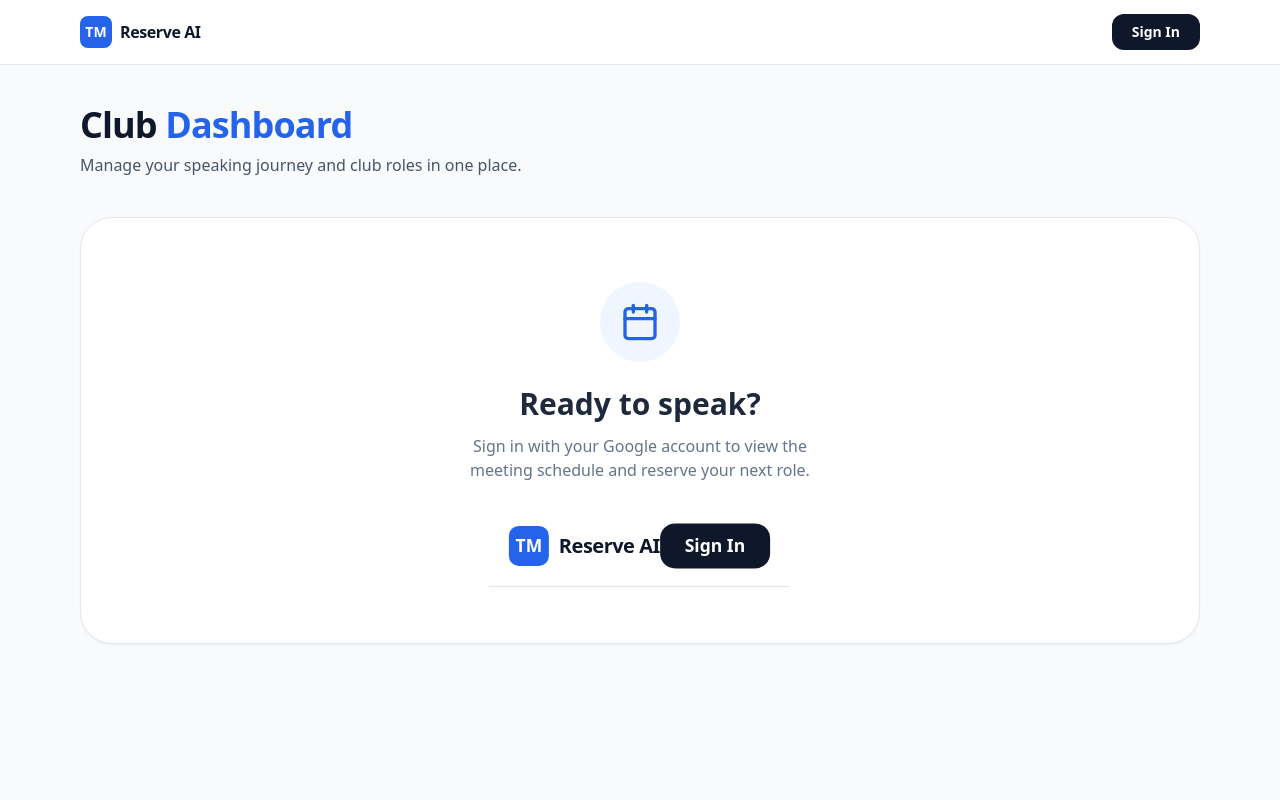
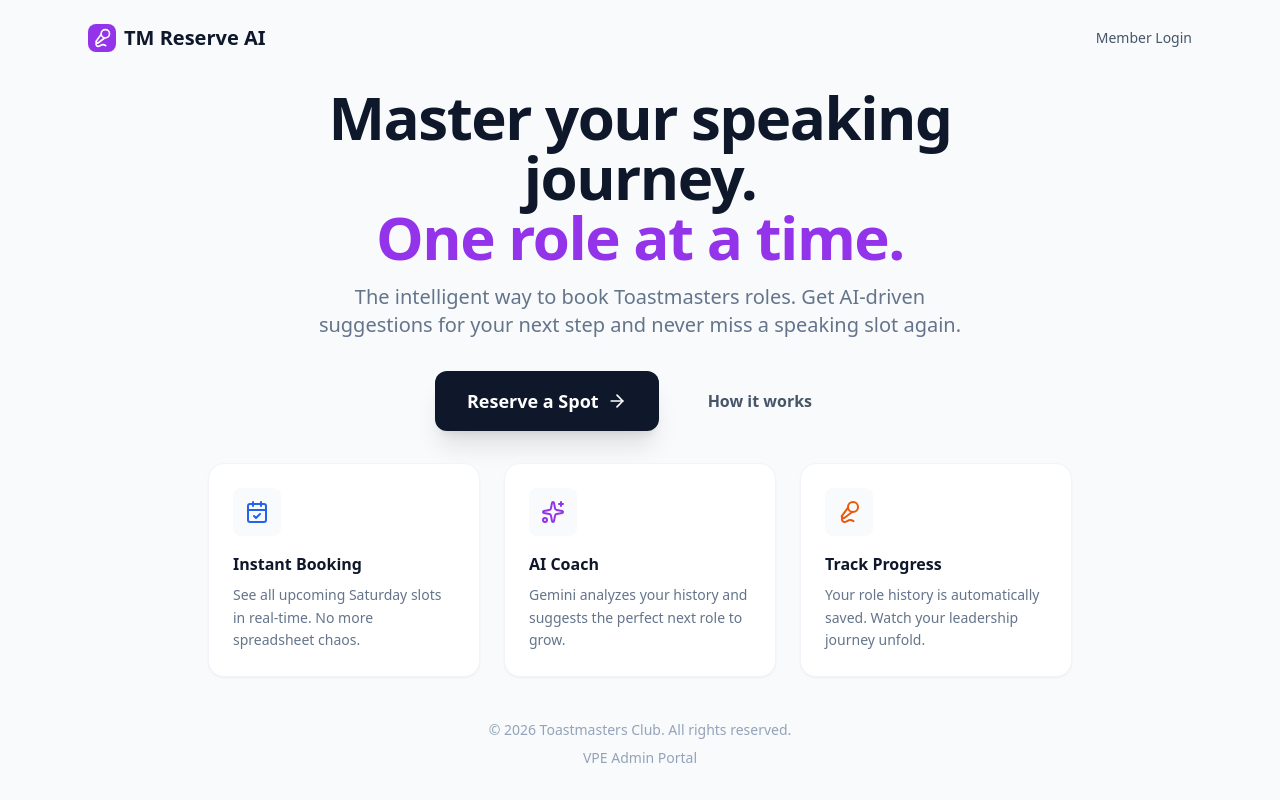
Before and after one commit to NagBits/tm-reserve-ai, a Next.js app: page / in a window 1280 px wide. Built offline with nearby package versions, Linux system fonts and the light colour scheme; no server answers.

Commit message:
modified:   app/api/send-reminder/route.ts 	modified:   app/page.tsx 	new file:   app/page.tsx.old 	modified:   lib/adminUtils.ts

```diff
--- a/app/api/send-reminder/route.ts
+++ b/app/api/send-reminder/route.ts
@@ -1,19 +1,43 @@
+import { NextResponse } from 'next/server';
 import { Resend } from 'resend';
 
+// 1. Initialize Resend with the API Key
 const resend = new Resend(process.env.RESEND_API_KEY);
 
-export async function POST(req: Request) {
-  const { email, role, date } = await req.json();
+export async function POST(request: Request) {
+  // 2. Retrieve the VPE Email from environment variables
+  // Check both naming conventions just in case
+  const vpeEmail = process.env.VPE_EMAIL || process.env.NEXT_PUBLIC_VPE_EMAIL;
+
+  if (!process.env.RESEND_API_KEY) {
+    return NextResponse.json({ error: "Missing RESEND_API_KEY" }, { status: 500 });
+  }
 
   try {
+    const { email, role, date, userName } = await request.json();
+
+    // 3. Send the email
     const data = await resend.emails.send({
-      from: 'VPE@yourclub.com',
+      from: 'Toastmasters <onboarding@resend.dev>', // Update this if you have a custom domain
       to: [email],
-      subject: `Confirmation: You are the ${role}!`,
-      html: `<p>Hi! You have successfully reserved the <strong>${role}</strong> role for the meeting on <strong>${date}</strong>.</p>`
+      cc: vpeEmail ? [vpeEmail] : [], // Only CC if the variable is found
+      subject: `Role Confirmed: ${role} on ${date}`,
+      html: `
+        <div style="font-family: sans-serif; color: #333;">
+          <h1 style="color: #6b21a8;">Role Confirmed!</h1>
+          <p>Hi <strong>${userName}</strong>,</p>
+          <p>You are officially signed up as <strong>${role}</strong> for the meeting on <strong>${date}</strong>.</p>
+          <hr style="border: 0; border-top: 1px solid #eee; margin: 20px 0;" />
+          <p style="font-size: 12px; color: #666;">
+            Need to drop out? Please log in to the dashboard and cancel so others can take the slot.
+          </p>
+        </div>
+      `
     });
-    return Response.json(data);
+
+    return NextResponse.json(data);
   } catch (error) {
-    return Response.json({ error });
+    console.error("Email Error:", error);
+    return NextResponse.json({ error: "Failed to send email" }, { status: 500 });
   }
 }
--- a/app/page.tsx
+++ b/app/page.tsx
@@ -1,131 +1,94 @@
-// app/page.tsx
-'use client';
+import Link from 'next/link';
+import { Mic2, CalendarCheck, Sparkles, ArrowRight } from 'lucide-react';
 
-import { useState, useEffect } from 'react';
-import { auth } from '@/lib/firebase';
-import { onAuthStateChanged } from 'firebase/auth';
-import Auth from '@/components/Auth';
-import SlotList from '@/components/SlotList';
-import FeedbackEngine from '@/components/FeedbackEngine';
-import MeetingCalendar from '@/components/MeetingCalendar';
-import { LayoutDashboard, Mic2, Calendar as CalendarIcon, Trophy } from 'lucide-react';
+export default function LandingPage() {
+  return (
+    <div className="flex flex-col min-h-screen bg-slate-50">
 
-export default function Home() {
-  const [user, setUser] = useState<any>(null);
-  const [loading, setLoading] = useState(true);
-  // Default to the first meeting date in your sequence
-  const [activeDate, setActiveDate] = useState("2026-01-25");
+      {/* Navbar */}
+      <nav className="p-6 flex justify-between items-center max-w-6xl mx-auto w-full">
+        <div className="flex items-center gap-2 font-bold text-xl text-slate-900">
+          <div className="bg-purple-600 text-white p-1 rounded-lg">
+            <Mic2 size={20} />
+          </div>
+          TM Reserve AI
+        </div>
+        <Link href="/dashboard" className="text-sm font-medium text-slate-600 hover:text-purple-600">
+          Member Login
+        </Link>
+      </nav>
 
-  useEffect(() => {
-    const unsubscribe = onAuthStateChanged(auth, (u) => {
-      setUser(u);
-      setLoading(false);
-    });
-    return () => unsubscribe();
-  }, []);
+      {/* Hero Section */}
+      <main className="flex-1 flex flex-col items-center justify-center text-center px-4 max-w-4xl mx-auto space-y-8">
 
-  if (loading) {
-    return (
-      <div className="flex h-screen items-center justify-center bg-slate-50">
-        <div className="flex flex-col items-center gap-4">
-          <div className="animate-spin rounded-full h-12 w-12 border-t-2 border-b-2 border-blue-600"></div>
-          <p className="text-slate-500 font-medium animate-pulse">Syncing with Toastmasters Cloud...</p>
+        <div className="space-y-4">
+          <h1 className="text-5xl md:text-6xl font-black text-slate-900 tracking-tight">
+            Master your speaking journey.
+            <span className="block text-purple-600">One role at a time.</span>
+          </h1>
+          <p className="text-xl text-slate-500 max-w-2xl mx-auto">
+            The intelligent way to book Toastmasters roles.
+            Get AI-driven suggestions for your next step and never miss a speaking slot again.
+          </p>
         </div>
-      </div>
-    );
-  }
 
-  return (
-    <main className="min-h-screen bg-[#f8fafc]">
-      {/* Navigation Header */}
-      <Auth />
+        <div className="flex gap-4 flex-col sm:flex-row w-full sm:w-auto">
+          <Link
+            href="/dashboard"
+            className="flex items-center justify-center gap-2 bg-slate-900 text-white px-8 py-4 rounded-xl font-bold text-lg hover:bg-slate-800 transition-all shadow-xl hover:shadow-2xl hover:-translate-y-1"
+          >
+            Reserve a Spot <ArrowRight size={20} />
+          </Link>
+          <a
+            href="#features"
+            className="flex items-center justify-center gap-2 px-8 py-4 rounded-xl font-bold text-slate-600 hover:bg-white border border-transparent hover:border-slate-200 transition-all"
+          >
+            How it works
+          </a>
+        </div>
 
-      <div className="max-w-6xl mx-auto px-4 py-10">
-        {/* Hero Section */}
-        <header className="mb-10">
-          <h1 className="text-4xl font-extrabold text-slate-900 tracking-tight">
-            Club <span className="text-blue-600">Dashboard</span>
-          </h1>
-          <p className="mt-2 text-slate-600">
-            Manage your speaking journey and club roles in one place.
-          </p>
-        </header>
+        {/* Feature Grid */}
+        <div id="features" className="grid grid-cols-1 md:grid-cols-3 gap-6 text-left mt-16 w-full">
+          <FeatureCard
+            icon={<CalendarCheck className="text-blue-600" />}
+            title="Instant Booking"
+            desc="See all upcoming Saturday slots in real-time. No more spreadsheet chaos."
+          />
+          <FeatureCard
+            icon={<Sparkles className="text-purple-600" />}
+            title="AI Coach"
+            desc="Gemini analyzes your history and suggests the perfect next role to grow."
+          />
+          <FeatureCard
+            icon={<Mic2 className="text-orange-600" />}
+            title="Track Progress"
+            desc="Your role history is automatically saved. Watch your leadership journey unfold."
+          />
+        </div>
 
-        {!user ? (
-          <div className="bg-white p-16 rounded-[2rem] shadow-sm border border-slate-200 text-center">
-            <div className="bg-blue-50 w-20 h-20 rounded-full flex items-center justify-center mx-auto mb-6">
-              <CalendarIcon className="h-10 w-10 text-blue-600" />
-            </div>
-            <h2 className="text-3xl font-bold text-slate-800">Ready to speak?</h2>
-            <p className="text-slate-500 mt-3 mb-8 max-w-sm mx-auto">
-              Sign in with your Google account to view the meeting schedule and reserve your next role.
-            </p>
-            <div className="inline-block scale-125">
-               <Auth /> {/* This shows the login button inside the card */}
-            </div>
-          </div>
-        ) : (
-          <div className="grid grid-cols-1 lg:grid-cols-12 gap-8">
+      </main>
 
-            {/* LEFT: Calendar & Slots (8 Columns) */}
-            <div className="lg:col-span-8 space-y-6">
-              {/* Meeting Selector Component */}
-              <MeetingCalendar onDateSelect={setActiveDate} />
-
-              <section className="bg-white p-8 rounded-2xl shadow-sm border border-slate-200">
-                <div className="flex items-center justify-between mb-8 pb-4 border-b border-slate-100">
-                  <div className="flex items-center gap-3">
-                    <div className="p-2 bg-blue-100 rounded-lg">
-                      <LayoutDashboard className="text-blue-600" size={20} />
-                    </div>
-                    <div>
-                      <h2 className="text-xl font-bold text-slate-800">Meeting Roles</h2>
-                      <p className="text-sm text-slate-500">Showing slots for {new Date(activeDate).toLocaleDateString()}</p>
-                    </div>
-                  </div>
-                </div>
-
-                <SlotList selectedDate={activeDate} />
-              </section>
-            </div>
-
-            {/* RIGHT: AI Feedback & Stats (4 Columns) */}
-            <div className="lg:col-span-4 space-y-6">
-              {/* AI Evaluation Panel */}
-              <section className="bg-white p-6 rounded-2xl shadow-sm border border-slate-200">
-                <div className="flex items-center gap-3 mb-6">
-                  <div className="p-2 bg-purple-100 rounded-lg">
-                    <Mic2 className="text-purple-600" size={20} />
-                  </div>
-                  <h2 className="text-lg font-bold text-slate-800">AI Grammarian</h2>
-                </div>
-                <FeedbackEngine />
-              </section>
-
-              {/* Progress Summary */}
-              <div className="bg-slate-900 p-6 rounded-2xl text-white shadow-xl relative overflow-hidden">
-                <Trophy className="absolute -right-4 -bottom-4 text-white/10 h-32 w-32 rotate-12" />
-                <h3 className="font-bold text-xl mb-1">Your Growth</h3>
-                <p className="text-slate-400 text-sm mb-6">Pathways Level 2 Progress</p>
-
-                <div className="space-y-4 relative z-10">
-                  <div className="flex justify-between text-sm font-medium">
-                    <span>Speech Goals</span>
-                    <span>75%</span>
-                  </div>
-                  <div className="w-full bg-slate-700 rounded-full h-2.5">
-                    <div className="bg-blue-500 h-2.5 rounded-full w-[75%] shadow-[0_0_10px_rgba(59,130,246,0.5)]"></div>
-                  </div>
-                  <p className="text-xs text-slate-400 leading-relaxed">
-                    Great job! Your AI confidence score has increased by 12% over the last 3 meetings.
-                  </p>
-                </div>
-              </div>
-            </div>
-
-          </div>
-        )}
-      </div>
-    </main>
+      {/* Footer */}
+      <footer className="py-8 text-center text-slate-400 text-sm">
+        <p>&copy; {new Date().getFullYear()} Toastmasters Club. All rights reserved.</p>
+        <div className="mt-2">
+          <Link href="/vpe" className="hover:text-purple-500 transition-colors">
+            VPE Admin Portal
+          </Link>
+        </div>
+      </footer>
+    </div>
   );
 }
+
+function FeatureCard({ icon, title, desc }: { icon: React.ReactNode, title: string, desc: string }) {
+  return (
+    <div className="bg-white p-6 rounded-2xl border border-slate-100 shadow-sm hover:shadow-md transition-shadow">
+      <div className="bg-slate-50 w-12 h-12 rounded-lg flex items-center justify-center mb-4">
+        {icon}
+      </div>
+      <h3 className="font-bold text-slate-900 mb-2">{title}</h3>
+      <p className="text-slate-500 text-sm leading-relaxed">{desc}</p>
+    </div>
+  );
+}
```
Also changed, not shown: lib/adminUtils.ts (+61 -16 lines), 1 other file (tests, documents, lock files or other folders).
